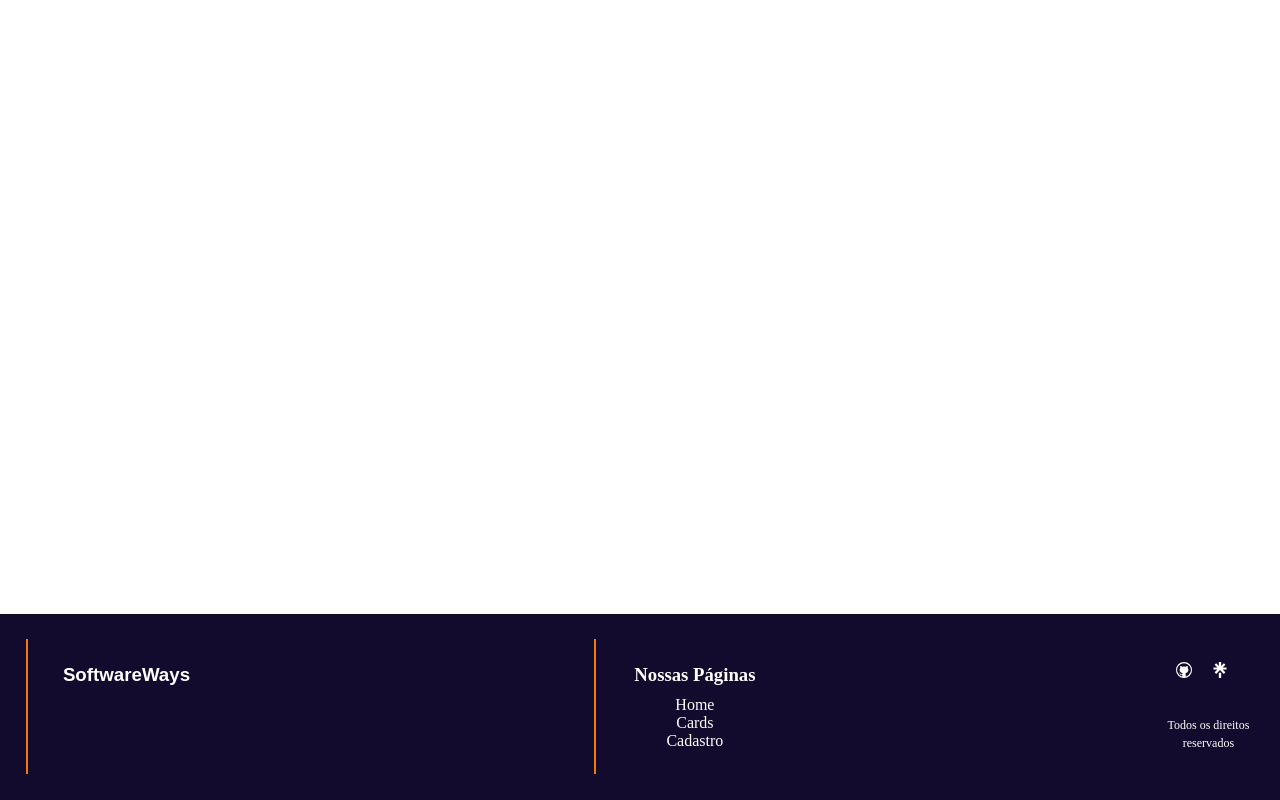
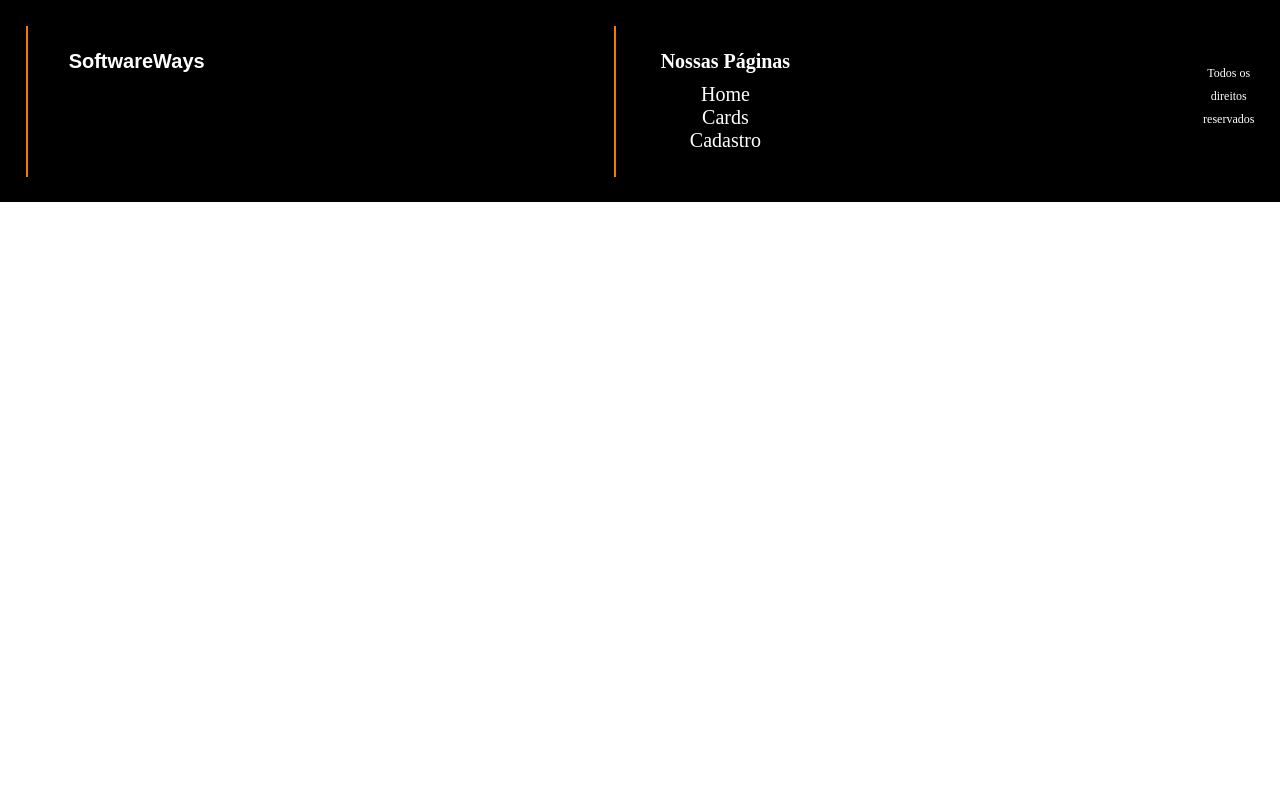
Before and after one commit to MariaRita011/projetoAPI, a Next.js app: page / in a window 1280 px wide. Built offline with nearby package versions, Linux system fonts and the light colour scheme.

Commit message:
feat: arrumando footer

```diff
--- a/app/Armas/page.jsx
+++ b/app/Armas/page.jsx
@@ -13,6 +13,7 @@ import NavMsg from '../components/navmsg/NavMsg';
 
 import Modal from '../components/modal/Modal';
 import HeaderDefault from '../components/header/Header';
+import { Footer } from '../components/footer/footer';
 
 //Criando instância da lista
 const listaAgentes = new ListaAgentes();
@@ -384,7 +385,7 @@ function page() {
 
 
             </div>
-
+            <Footer />
         </div>
     )
 }
--- a/app/components/footer/footer.jsx
+++ b/app/components/footer/footer.jsx
@@ -5,10 +5,10 @@ import Image from "next/image"
 import Link from "next/link"
 
 import styles from "./footer.module.css"
-
+/*
 import {VscGithub} from 'react-icons/vsc'
 
-import {SiLinktree} from 'react-icons/si'
+import {SiLinktree} from 'react-icons/si' */
 
 
 
@@ -29,9 +29,9 @@ export const Footer =()=>{
      </div>
      <div >
         <div className={styles.icons}>
-     <VscGithub />
+
      <Link href={"https://linktr.ee/giuu509?utm_source=linktree_admin_share"} target="blanc" />
-     <SiLinktree />
+
      <Link href={"https://github.com/Liviadbelao?tab=repositories"} target="blanc">
    </Link>
    </div>
--- a/app/components/footer/footer.module.css
+++ b/app/components/footer/footer.module.css
@@ -1,10 +1,10 @@
 .container {
-    background-color: #130b2d;
+    background-color: black;
     gap: 30%;
     padding: 2%;
     display: flex;
-    position: fixed;
-    bottom: 0;
+
+    margin-bottom: -20%;
     width: 100%;
 }
 
--- a/app/globals.css
+++ b/app/globals.css
@@ -3,7 +3,7 @@
     padding: 0;
     box-sizing: border-box;
     text-decoration: none;
-
+    font-size: 20px;
     list-style: none;
     font-family: Oswald;
     scroll-behavior: smooth;
--- a/app/paginahome/page.jsx
+++ b/app/paginahome/page.jsx
@@ -6,6 +6,7 @@ import { BsInstagram } from "react-icons/bs";
 import { FaFacebookF } from "react-icons/fa"; */
 import CardPageHome from '../components/cardpagehome/CardPageHome';
 import HeaderDefault from '../components/header/Header';
+import { Footer } from '../components/footer/footer';
 
 const Home = () => {
 
@@ -38,6 +39,7 @@ const Home = () => {
                     <button className={styles.button}><a className={styles.buttontext} href="/Armas" target="_blank">Confira Aqui!</a></button>
                 </div>
             </div>
+            <Footer/>
         </div>
 
     )
--- a/app/paginahome/paginahome.module.css
+++ b/app/paginahome/paginahome.module.css
@@ -4,12 +4,14 @@
     background-size: cover;
     width: 100%;
     min-height: 100vh;
+
     padding-bottom: 10rem;
 }
 
 .mainContent {
     color: #eee;
     margin: 30% 15rem 0 15rem;
+    margin-bottom: 5%;
 }
 
 .titulo {
```
Lines whose indentation alone changed are shown as unchanged.
